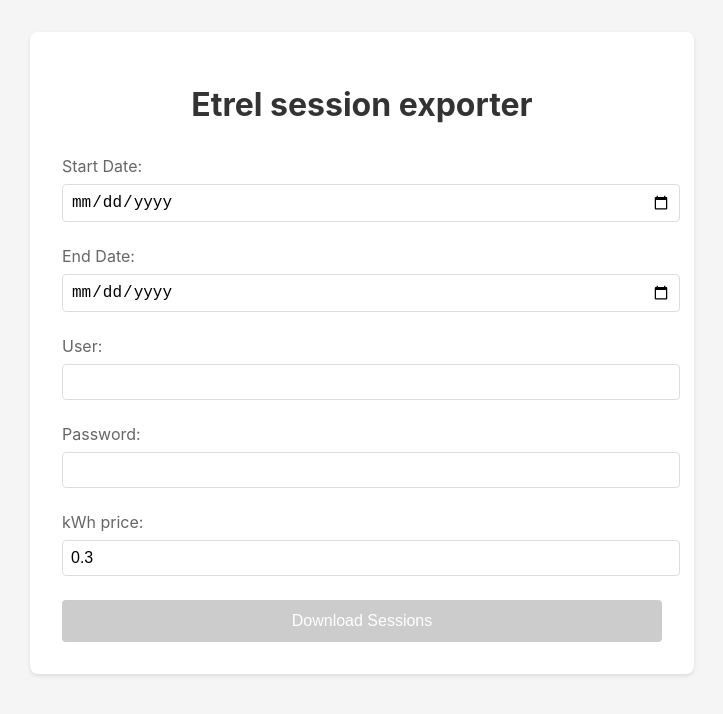
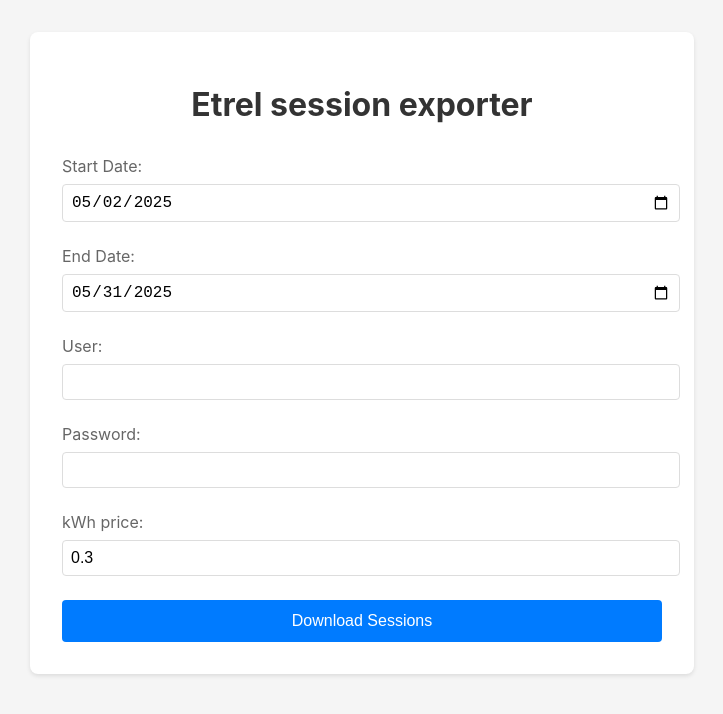
Before and after one commit to rlakenvelt/etrel-session-exporter, an Angular app in the folder frontend/: page / in a window 1280 px wide. Shown: the top 714 px of the page, without its empty margins (278-1001 px from the left). Built offline with nearby package versions, Linux system fonts and the light colour scheme.

Commit message:
Initiele start date

```diff
--- a/frontend/src/app/app.component.ts
+++ b/frontend/src/app/app.component.ts
@@ -104,13 +104,20 @@ import { HttpClient } from '@angular/common/http';
   `]
 })
 export class AppComponent {
-  startDate: string = '';
-  endDate: string = '';
+  startDate: string;
+  endDate: string;
   userId: string = '';
   password: string = '';
   kwhPrice: number = 0.30;
 
-  constructor(private http: HttpClient) {}
+  constructor(private http: HttpClient) {
+    // Set startDate and endDate to first and last day of previous month
+    const now = new Date();
+    const firstDayPrevMonth = new Date(now.getFullYear(), now.getMonth() - 1, 2); // 2nd day of previous month
+    const lastDayPrevMonth = new Date(now.getFullYear(), now.getMonth(), 0);
+    this.startDate = firstDayPrevMonth.toISOString().slice(0, 10);
+    this.endDate = lastDayPrevMonth.toISOString().slice(0, 10);
+  }
 
   downloadSessions() {
     this.http.post('http://localhost:3000/api/sessions/download',
```
